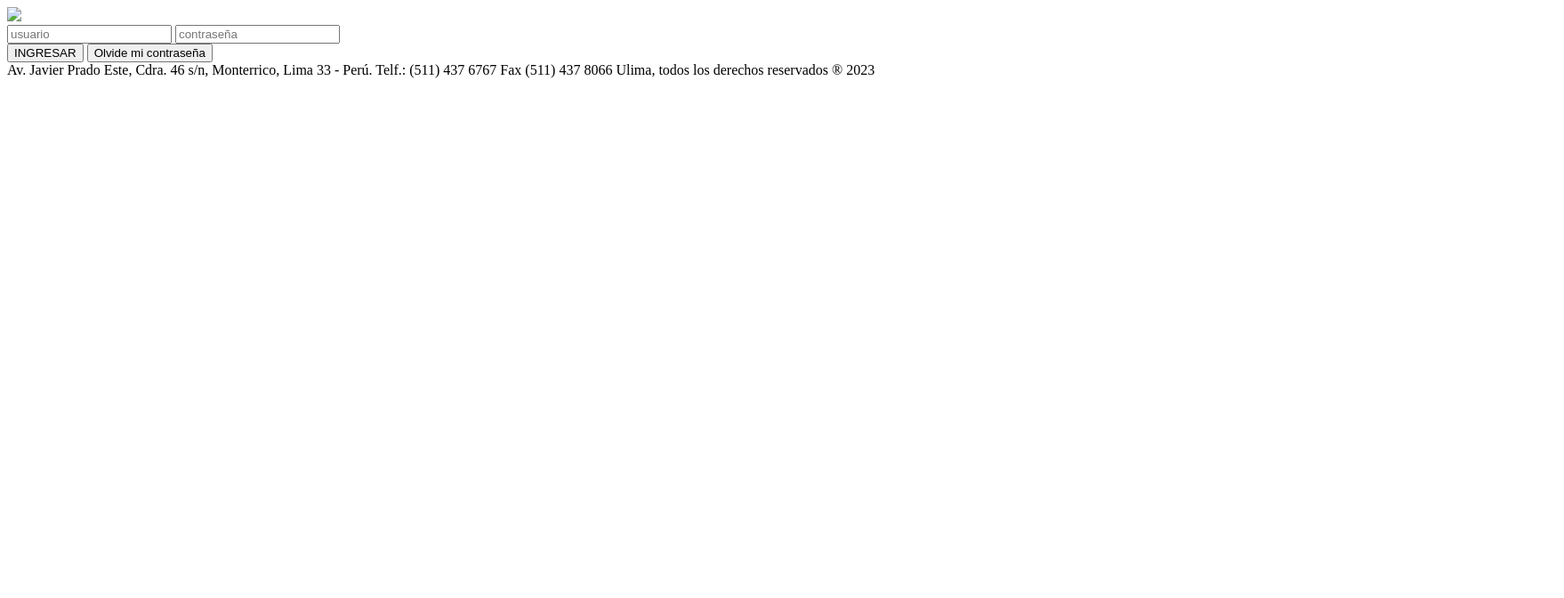
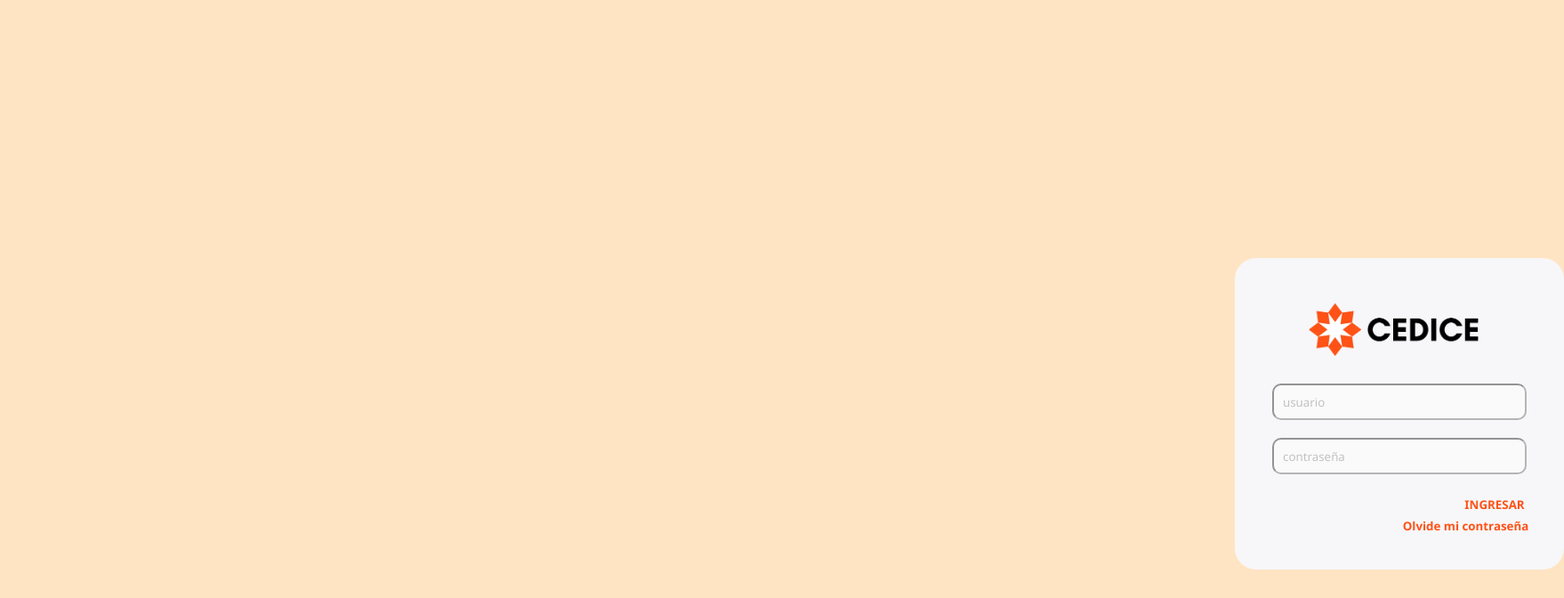
Before and after one commit to CEDICE/CEDICE, a plain HTML site: page portalCEDICE/portalCEDICE.html in a window 1280 px wide. Shown: the top 672 px of the page at 89% size, 1758 px wide, since content can reach past the window. Drawn offline with Linux system fonts and the light colour scheme.

Commit message:
Update portalCEDICE.html

```diff
--- a/portalCEDICE/portalCEDICE.html
+++ b/portalCEDICE/portalCEDICE.html
@@ -6,17 +6,17 @@
   <meta http-equiv="X-UA-Compatible" content="IE=edge">
   <meta name="viewport" content="widt=device=width, inicial-scales=1.0">
   <title>CEDICE | Intranet</title>
-  <link rel="icon" href="/CEDICE/1.0.0 mUL/Recursos/ulima.png" type="image/x-icon" />
-  <link rel="stylesheet" href="/CEDICE/1.0.0 mUL/portalCEDICE/portalCEDICE.css">
+  <link rel="icon" href="/CEDICE/Recursos/ulima.png" type="image/x-icon" />
+  <link rel="stylesheet" href="/CEDICE/portalCEDICE/portalCEDICE.css">
 </head>
 
 <body>
-  <script href="/CEDICE/1.0.0 mUL/portalCEDICE/portalCEDICE.js"></script>
+  <script href="/CEDICE/portalCEDICE/portalCEDICE.js"></script>
 
   <div id="contenedor">
 
     <div id="login">
-      <img class="CEDICE" src="/CEDICE/1.0.0 mUL/Recursos/logo.png">
+      <img class="CEDICE" src="/CEDICE/Recursos/logo.png">
 
       <div id="userPasw">
         <input type="text" name="usuario" placeholder="usuario" required>
```
